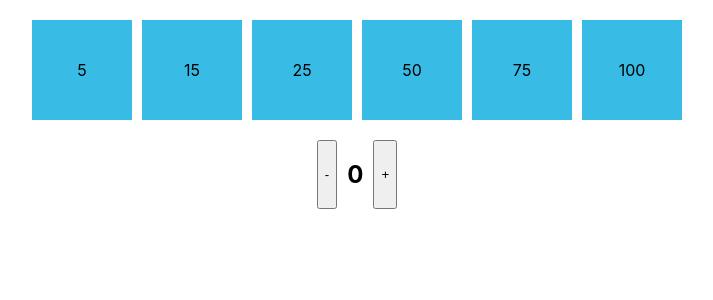
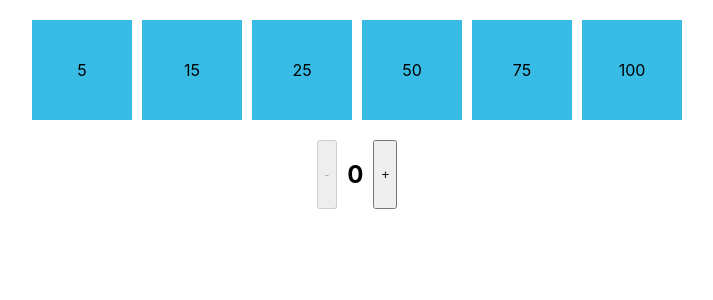
Before and after one commit to saurabhkatwal/counterProjectReact, a React (Create React App) app: page / in a window 1280 px wide. Shown: the top 300 px of the page, without its empty margins (283-996 px from the left). Built offline with nearby package versions, Linux system fonts and the light colour scheme.

Commit message:
added disabled property on buttons in boundary cases

```diff
--- a/src/App.js
+++ b/src/App.js
@@ -32,14 +32,14 @@ export default class App extends React.Component{
     clickHandler=(e)=>{
       let rangeClicked=Number(e.target.innerText);
       if(this.state.currStep===0){
-        this.setState(prevState=>{
+        this.setState(()=>{
           return {
             currStep:rangeClicked
           }
         })
       }
       else{
-        this.setState(prevState=>{
+        this.setState(()=>{
           return {
             maxValue:rangeClicked
           }
@@ -50,7 +50,7 @@ render(){
   return(
     <div className="container">
       <Ranges clickHandler={this.clickHandler} ranges={this.state.ranges}/>
-      <Counter step={this.state.currStep} increment={this.increment} decrement={this.decrement} initialValue={this.state.value}/>
+      <Counter maxValue={this.state.maxValue}step={this.state.currStep} increment={this.increment} decrement={this.decrement} currValue={this.state.value}/>
     </div>
   )
 }
--- a/src/components/Counter.js
+++ b/src/components/Counter.js
@@ -4,12 +4,18 @@ export default class Counter extends React.Component{
     constructor(props){
         super(props);
     }
+    disableMin=()=>{
+        return (this.props.currValue===0)?(true):(false);
+    }
+    disableMax=()=>{
+        return (this.props.currValue===this.props.maxValue)?(true):(false);
+    }
     render(){
         return(
             <div className="counter">
-                <button onClick={()=>this.props.decrement(this.props.step)}>-</button>
-                <h2>{this.props.initialValue}</h2>
-                <button onClick={()=>this.props.increment(this.props.step)}>+</button>
+                <button disabled={this.disableMin()} onClick={()=>this.props.decrement(this.props.step)}>-</button>
+                <h2>{this.props.currValue}</h2>
+                <button disabled={this.disableMax()}onClick={()=>this.props.increment(this.props.step)}>+</button>
             </div>
         )
     }
```
